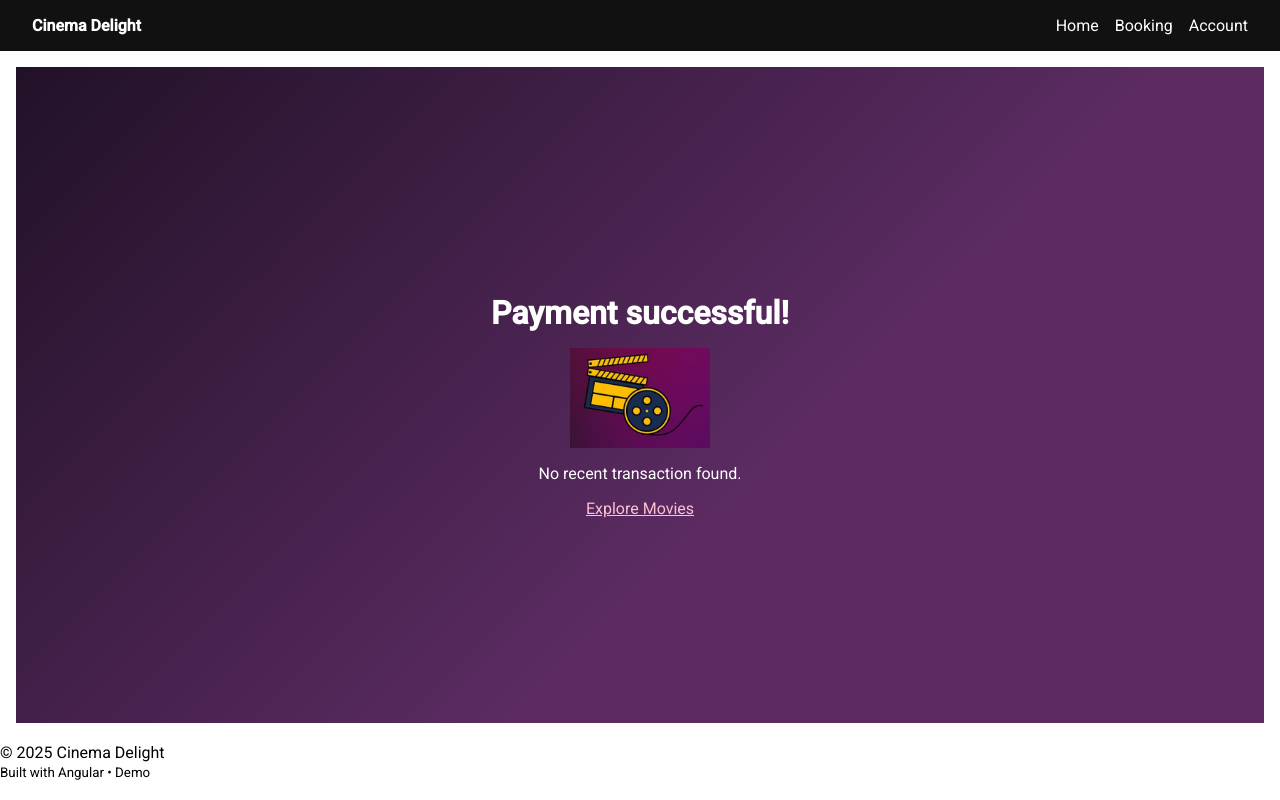
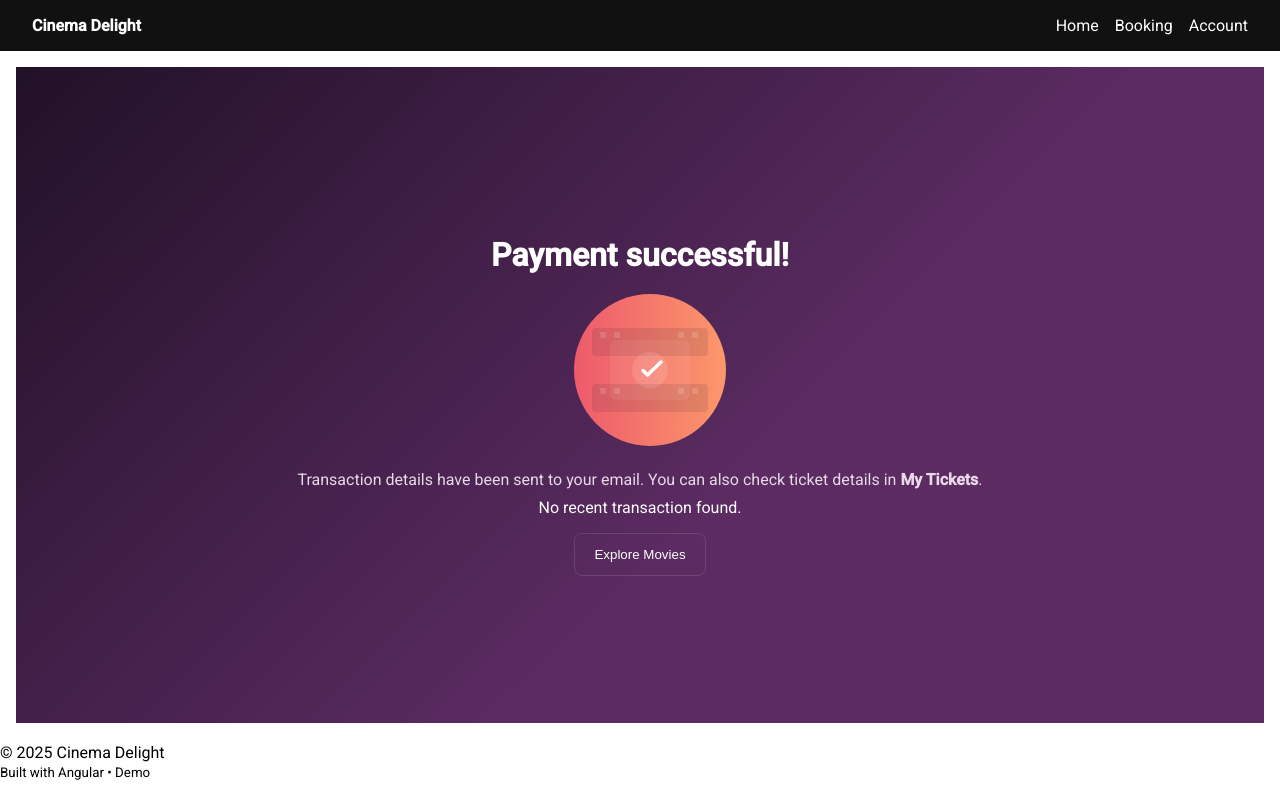
Before and after one commit to Man0dvi/MovieTicketsBooking, an Angular app: page /payment-success in a window 1280 px wide. Built offline with nearby package versions, Linux system fonts and the light colour scheme; sample sign-in values are in the browser's storage.

Commit message:
Update payment-success.component.html

```diff
--- a/src/app/features/payment/payment-success/payment-success.component.html
+++ b/src/app/features/payment/payment-success/payment-success.component.html
@@ -1,25 +1,65 @@
-<!-- src/app/features/payment/payment-success.component.html -->
+<!-- payment-success.component.html -->
 <div class="success-shell">
-  <div class="success-inner">
-    <h1>Payment successful!</h1>
+  <div class="success-inner" role="main" aria-labelledby="success-title">
 
-    <img src="assets/posters/success-illustration.png" alt="success" class="success-illustration" *ngIf="true">
+    <h1 id="success-title">Payment successful!</h1>
 
-    <div *ngIf="tx; else noTx">
-      <p class="muted">Transaction details have been sent to your email. You can also check ticket details in My Tickets.</p>
+    <!-- SVG illustration: film + checkmark -->
+    <div class="success-illustration" aria-hidden="true">
+      <svg viewBox="0 0 160 160" role="img" xmlns="http://www.w3.org/2000/svg" width="160" height="160">
+        <!-- background circle -->
+        <defs>
+          <linearGradient id="g1" x1="0" x2="1">
+            <stop offset="0" stop-color="#f15b6c"/>
+            <stop offset="1" stop-color="#ff9a6b"/>
+          </linearGradient>
+        </defs>
+        <circle cx="80" cy="80" r="76" fill="url(#g1)" opacity="0.98"/>
+        <!-- film strip (subtle) -->
+        <rect x="22" y="38" width="116" height="28" rx="4" fill="#2b2733" opacity="0.12"/>
+        <rect x="22" y="94" width="116" height="28" rx="4" fill="#2b2733" opacity="0.12"/>
+        <!-- sprocket holes -->
+        <g fill="#fff" opacity="0.14">
+          <rect x="30" y="42" width="6" height="6" rx="1.2"/>
+          <rect x="44" y="42" width="6" height="6" rx="1.2"/>
+          <rect x="108" y="42" width="6" height="6" rx="1.2"/>
+          <rect x="122" y="42" width="6" height="6" rx="1.2"/>
+          <rect x="30" y="98" width="6" height="6" rx="1.2"/>
+          <rect x="44" y="98" width="6" height="6" rx="1.2"/>
+          <rect x="108" y="98" width="6" height="6" rx="1.2"/>
+          <rect x="122" y="98" width="6" height="6" rx="1.2"/>
+        </g>
 
-      <div class="tx-card">
-        <div><strong>Transaction id:</strong> {{ tx.id }}</div>
-        <div><strong>Amount paid:</strong> Rs. {{ tx.amount }}</div>
-        <div><strong>Seats:</strong> {{ tx.booking.seats.join(', ') }}</div>
+        <!-- central ticket/strip -->
+        <g transform="translate(40,50)">
+          <rect width="80" height="60" rx="6" fill="#ffffff" opacity="0.06"/>
+          <!-- checkmark circle -->
+          <circle cx="40" cy="30" r="18" fill="#ffffff" opacity="0.12"/>
+          <path d="M33 30.5l4.5 4.5L51 22" stroke="#fff" stroke-width="3.5" stroke-linecap="round" stroke-linejoin="round" fill="none"/>
+        </g>
+      </svg>
+    </div>
+
+    <div class="content-block">
+      <p class="muted">
+        Transaction details have been sent to your email. You can also check ticket details in <strong>My Tickets</strong>.
+      </p>
+
+      <div class="tx-card" role="group" aria-label="Transaction summary" *ngIf="tx; else noTx">
+        <div class="tx-row"><span class="label">Transaction id</span><span class="value">{{ tx.id }}</span></div>
+        <div class="tx-row"><span class="label">Amount paid</span><span class="value">Rp. {{ tx.amount | number:'1.0-0' }}</span></div>
+        <div class="tx-row"><span class="label">Seats</span><span class="value">{{ (tx.booking?.seats || []).join(', ') || 'N/A' }}</span></div>
+        <div class="tx-row small"><span class="label">Method</span><span class="value">{{ tx.method || 'Simulated' }}</span></div>
       </div>
 
-      <button (click)="explore()" class="explore-btn">Explore Movies</button>
+      <ng-template #noTx>
+        <div class="no-tx">No recent transaction found.</div>
+      </ng-template>
+
+      <!-- CTA -->
+      <div class="cta-row">
+        <button (click)="explore()" class="explore-btn" aria-label="Explore movies">Explore Movies</button>
+      </div>
     </div>
-
-    <ng-template #noTx>
-      <p>No recent transaction found.</p>
-      <a routerLink="/home" class="explore-link">Explore Movies</a>
-    </ng-template>
   </div>
 </div>
```
